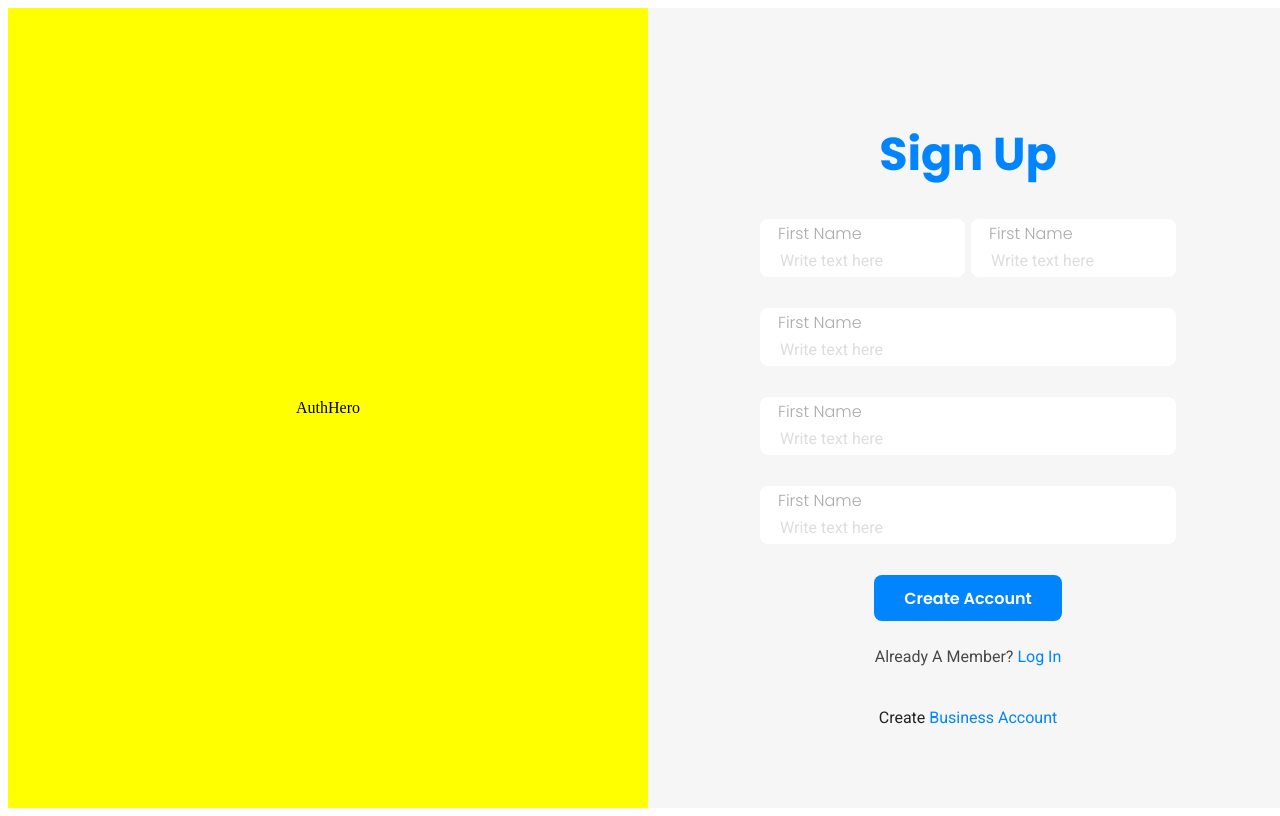
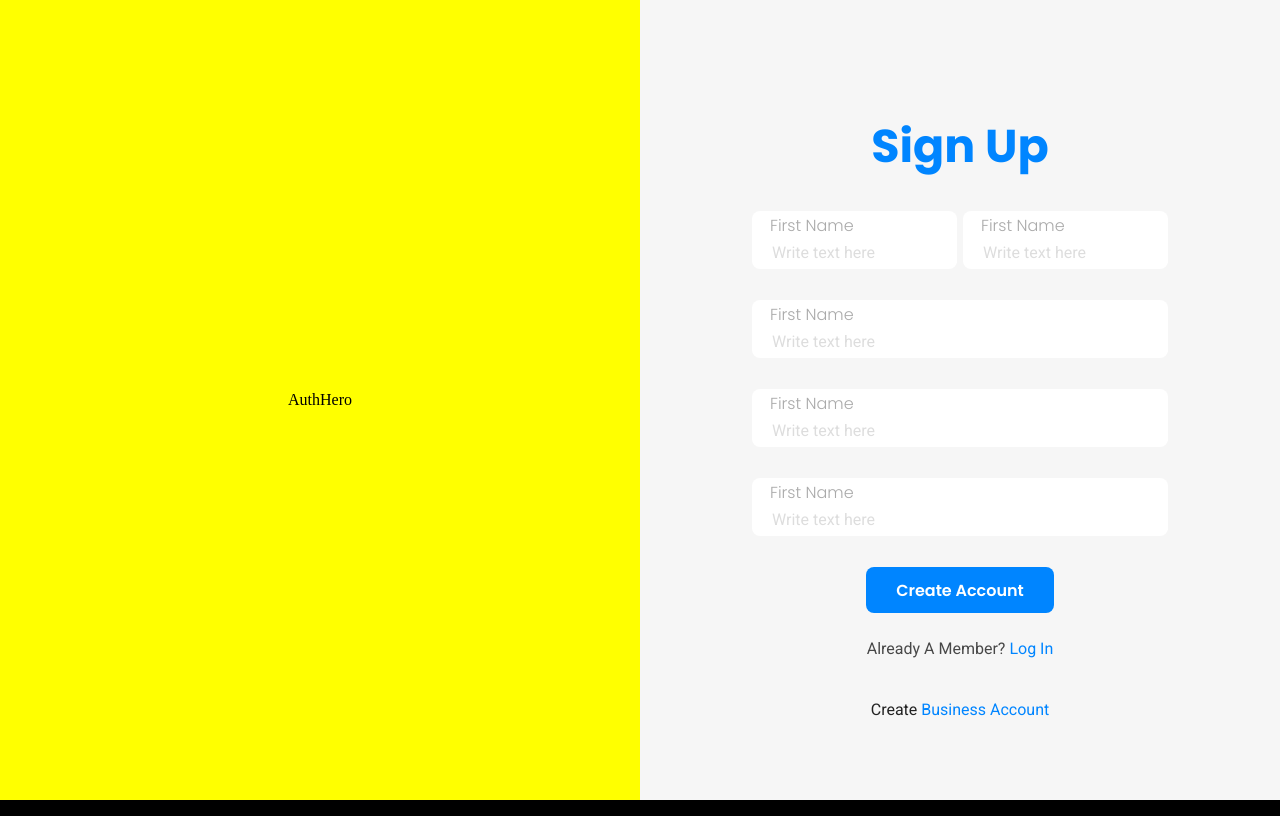
Before and after one commit to amt-augustineopokukesse/my-storefront-frontend, a React (Vite) app: page / in a window 1280 px wide. Built offline with nearby package versions, Linux system fonts and the light colour scheme.

Commit message:
style: removed the white space at the screen edges

```diff
--- a/src/App.scss
+++ b/src/App.scss
@@ -1,3 +1,4 @@
+
 .app {
     padding: 0%;
     margin: 0%;
--- /dev/null
+++ b/src/index.scss
@@ -0,0 +1,14 @@
+:root {
+    padding: 0%;
+    margin: 0%;
+    background-color: black;
+    height: 100%;
+    width: 100%;
+}
+body {
+    margin: 0;
+    display: flex;
+    place-items: center;
+    min-width: 320px;
+    min-height: 100vh;
+}
--- a/src/main.tsx
+++ b/src/main.tsx
@@ -1,7 +1,7 @@
 import React from 'react'
 import ReactDOM from 'react-dom/client'
 import App from './App.tsx'
-//import './index.css'
+import './index.scss'
 
 ReactDOM.createRoot(document.getElementById('root') as HTMLElement).render(
   <React.StrictMode>
```
